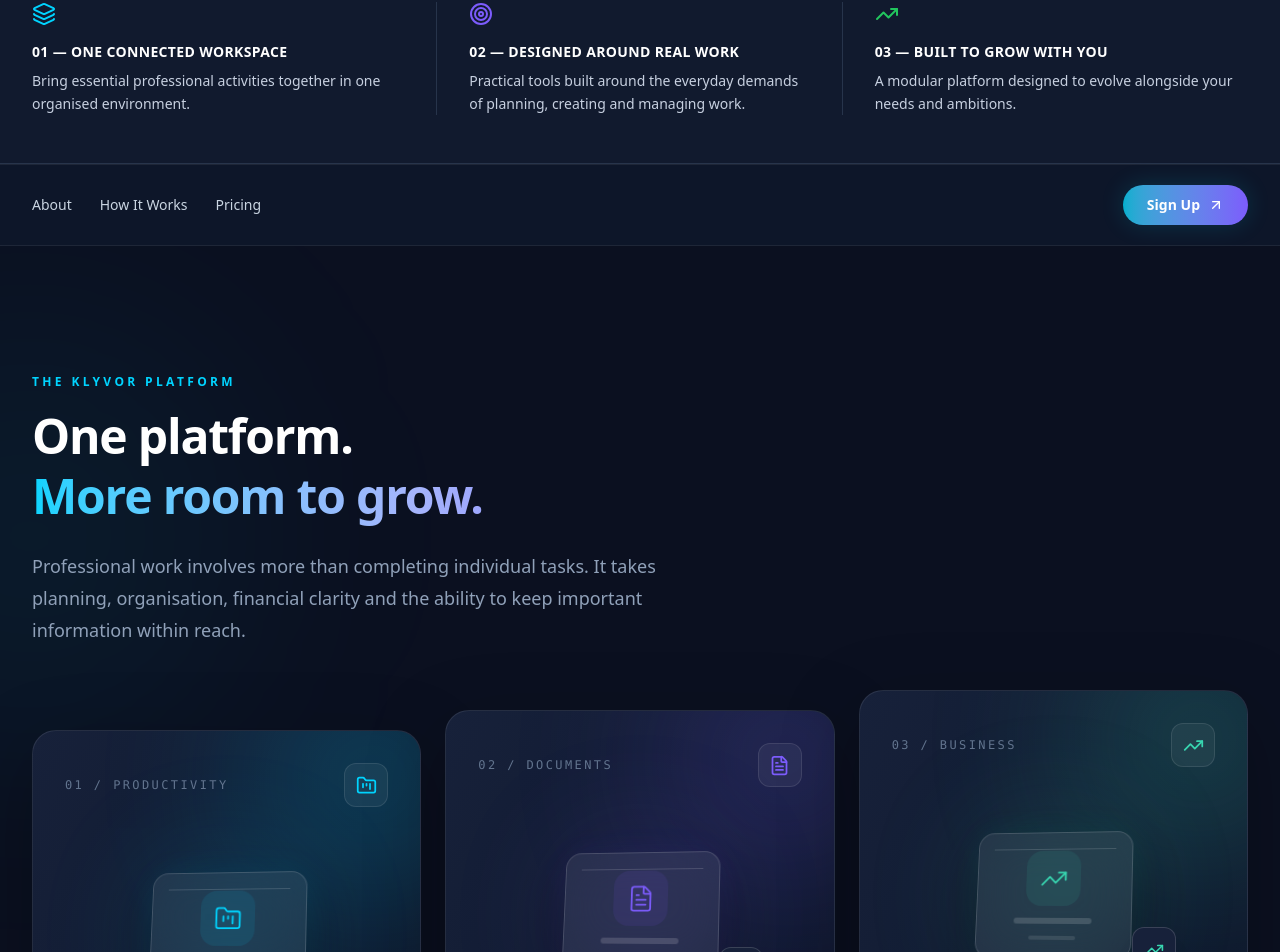
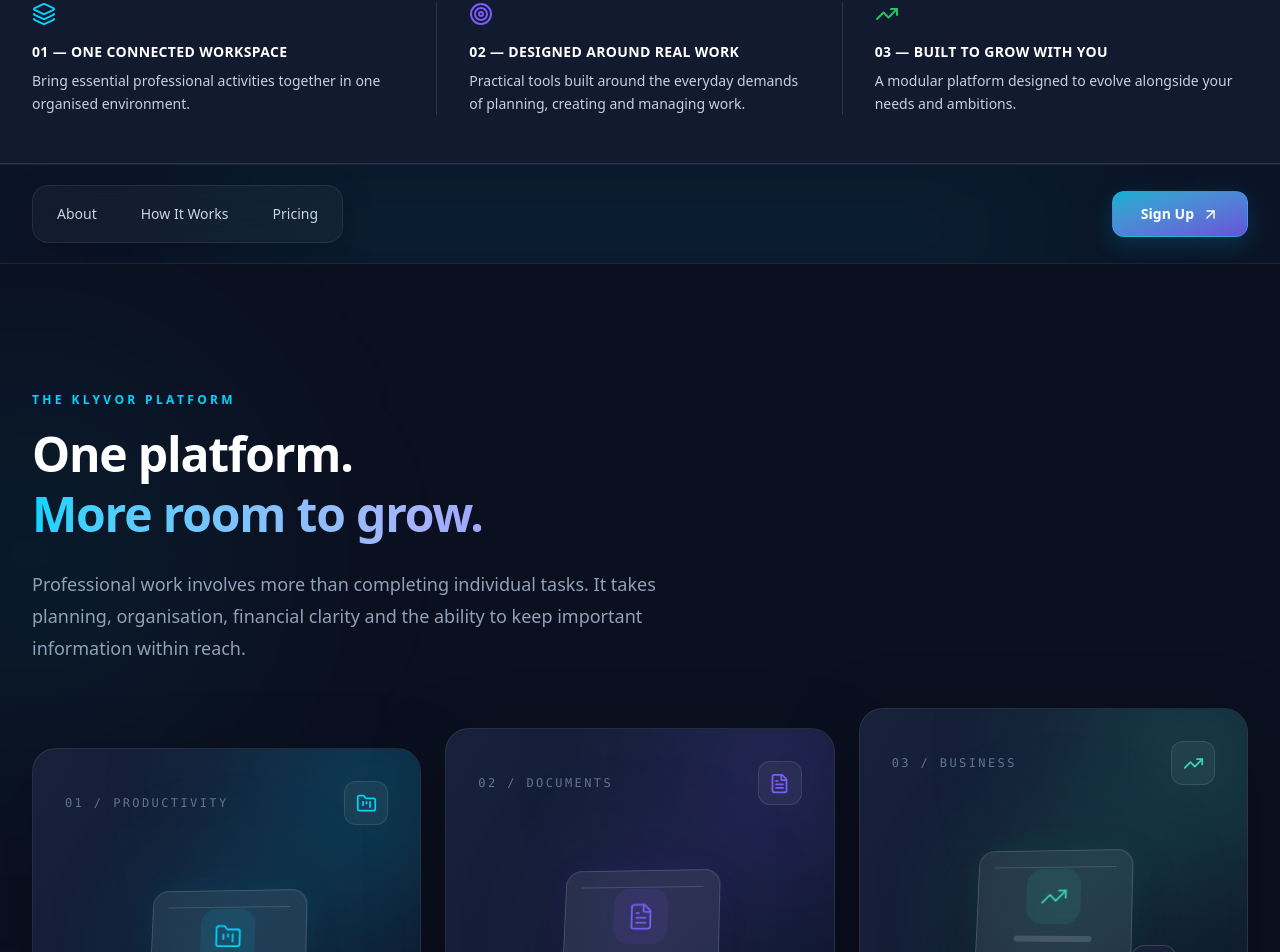
Before and after one commit to titanicfay-cloud/klyvor, a Next.js app: page / in a window 1280 px wide. Shown: the part 951-1903 px from the top of the page. Built offline with nearby package versions, Linux system fonts and the light colour scheme.

Commit message:
Refine landing navigation with premium glass styling

```diff
--- a/components/landing/LandingNavStrip.tsx
+++ b/components/landing/LandingNavStrip.tsx
@@ -10,27 +10,42 @@ const links = [
 
 export default function LandingNavStrip() {
   return (
-    <section className="relative z-20 border-y border-white/[0.07] bg-[#0E182B]/90 backdrop-blur-xl">
-      <div className="mx-auto flex max-w-7xl flex-wrap items-center justify-center gap-x-8 gap-y-4 px-4 py-5 sm:px-6 md:justify-between lg:px-8">
-        <nav className="flex flex-wrap items-center justify-center gap-x-7 gap-y-3">
+    <section className="relative isolate overflow-hidden border-y border-white/[0.07] bg-[#0B1427]">
+      {/* Atmospheric lighting */}
+      <div
+        aria-hidden="true"
+        className="pointer-events-none absolute left-1/2 top-0 h-32 w-[70%] -translate-x-1/2 rounded-full bg-[#00D4FF]/[0.07] blur-[80px]"
+      />
+
+      <div className="relative mx-auto flex max-w-7xl flex-col items-center justify-between gap-4 px-4 py-5 sm:px-6 md:flex-row lg:px-8">
+        {/* Navigation glass panel */}
+        <nav
+          aria-label="Main landing page links"
+          className="flex w-full flex-wrap items-center justify-center gap-x-2 gap-y-2 rounded-2xl border border-white/[0.08] bg-white/[0.035] p-2 shadow-[0_12px_35px_rgba(0,0,0,0.2)] backdrop-blur-xl md:w-auto md:gap-x-3"
+        >
           {links.map((link) => (
             <Link
               key={link.name}
               href={link.href}
-              className="group relative py-1 text-sm font-medium text-slate-300 transition-colors hover:text-white"
+              className="group relative rounded-xl px-4 py-2.5 text-sm font-medium text-slate-300 transition-all duration-300 hover:bg-white/[0.07] hover:text-white focus-visible:outline-none focus-visible:ring-2 focus-visible:ring-[#00D4FF]"
             >
               {link.name}
-              <span className="absolute -bottom-1 left-0 h-px w-0 bg-[#00D4FF] transition-all duration-300 group-hover:w-full" />
+              <span className="absolute bottom-1 left-4 right-4 h-px origin-left scale-x-0 bg-gradient-to-r from-[#00D4FF] to-[#7C5CFC] transition-transform duration-300 group-hover:scale-x-100" />
             </Link>
           ))}
         </nav>
 
+        {/* Sign-up action */}
         <Link
           href="/signup"
-          className="inline-flex items-center gap-2 rounded-full bg-gradient-to-r from-[#00AFCF] to-[#7C5CFC] px-6 py-2.5 text-sm font-semibold text-white shadow-[0_0_25px_rgba(0,212,255,0.15)] transition-all duration-300 hover:-translate-y-0.5 hover:shadow-[0_0_35px_rgba(0,212,255,0.3)]"
+          className="group relative inline-flex w-full items-center justify-center gap-2 overflow-hidden rounded-xl border border-[#00D4FF]/30 bg-gradient-to-br from-[#00AFCF] to-[#6550D9] px-7 py-3 text-sm font-bold text-white shadow-[0_8px_25px_rgba(0,212,255,0.16)] transition-all duration-300 hover:-translate-y-1 hover:shadow-[0_12px_35px_rgba(0,212,255,0.28)] focus-visible:outline-none focus-visible:ring-2 focus-visible:ring-[#00D4FF] sm:w-auto"
         >
-          Sign Up
-          <ArrowUpRight size={16} />
+          <span className="relative z-10">Sign Up</span>
+          <ArrowUpRight
+            size={17}
+            className="relative z-10 transition-transform duration-300 group-hover:translate-x-1 group-hover:-translate-y-1"
+          />
+          <span className="absolute inset-0 translate-x-[-110%] bg-white/10 transition-transform duration-500 group-hover:translate-x-0" />
         </Link>
       </div>
     </section>
```
